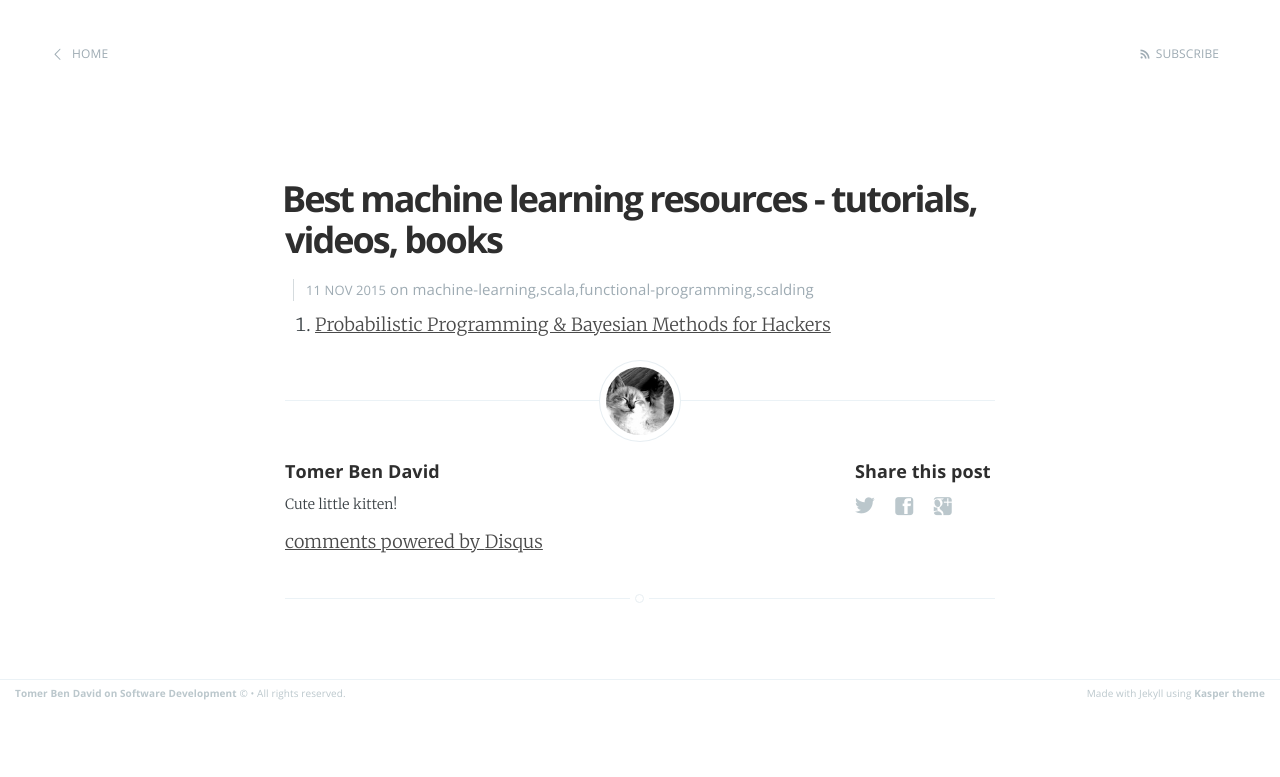
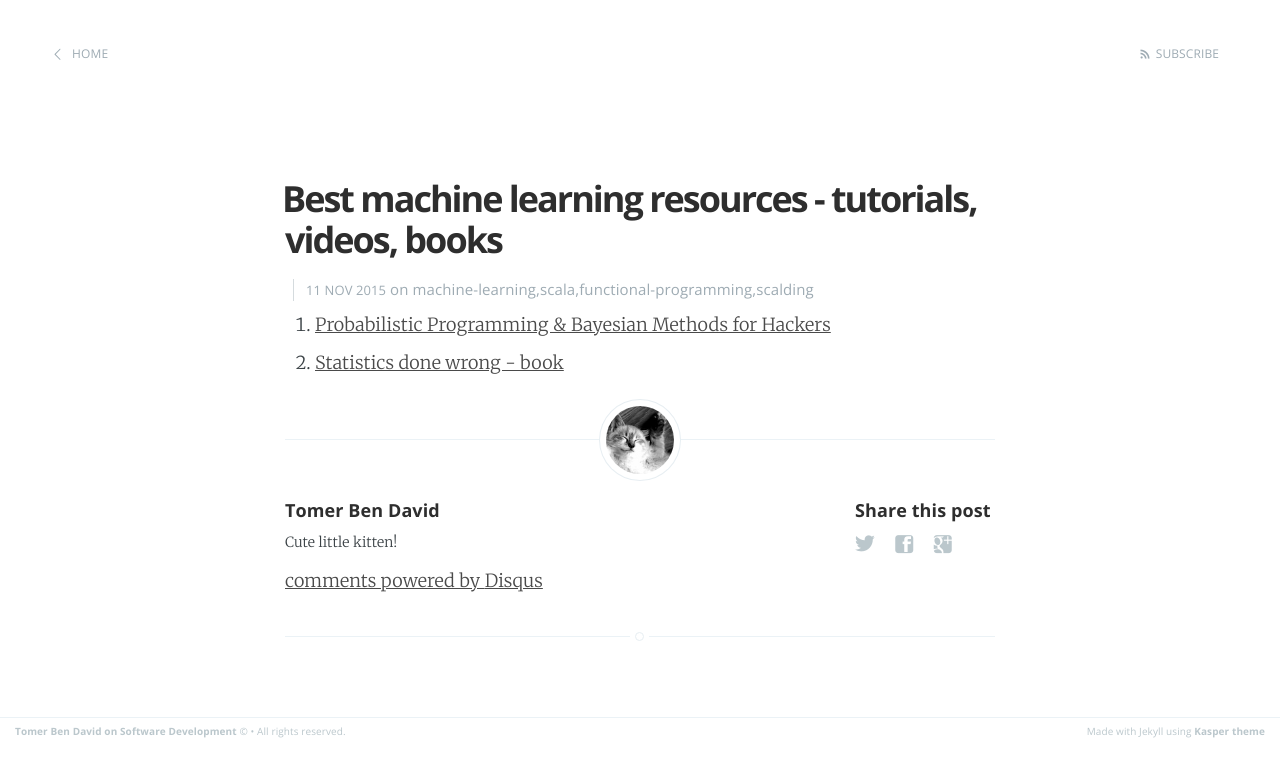
Before and after one commit to tomer-ben-david/tomer-ben-david.github.io.jekyll, a Jekyll site: the page built from _posts/2015-03-11-best-machine-learning-resources-tutorials-books-videos.markdown, in a window 1280 px wide. Shown: the top 777 px of the page. Built offline with Jekyll 4.4.1, drawn with Linux system fonts in a browser that asks for light colours; Markdown is read by kramdown in place of the engine named in the settings; comment, search, counter and statistics services are not loaded.

```diff
--- a/_posts/2015-03-11-best-machine-learning-resources-tutorials-books-videos.markdown
+++ b/_posts/2015-03-11-best-machine-learning-resources-tutorials-books-videos.markdown
@@ -6,3 +6,4 @@
 comments: true
 ---
 1. [Probabilistic Programming & Bayesian Methods for Hackers](https://camdavidsonpilon.github.io/Probabilistic-Programming-and-Bayesian-Methods-for-Hackers/)
+1. [Statistics done wrong - book](http://www.amazon.com/Statistics-Done-Wrong-Woefully-Complete/dp/1593276206)
```
